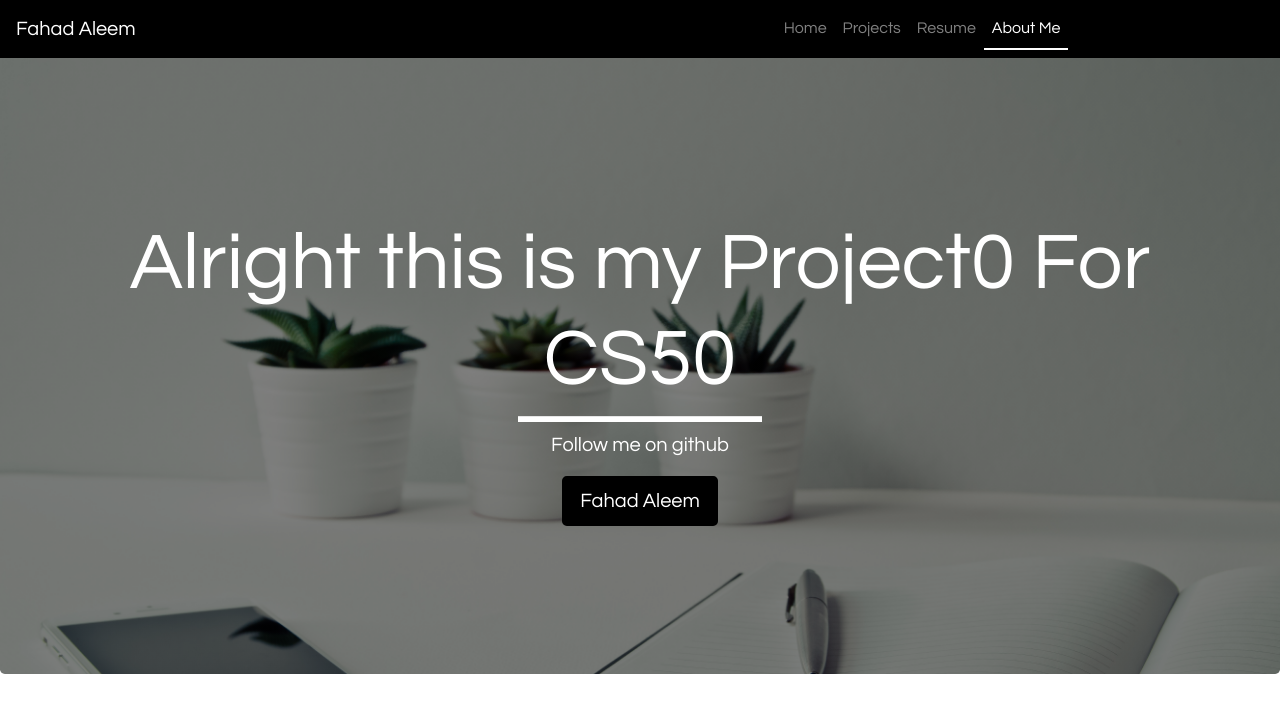
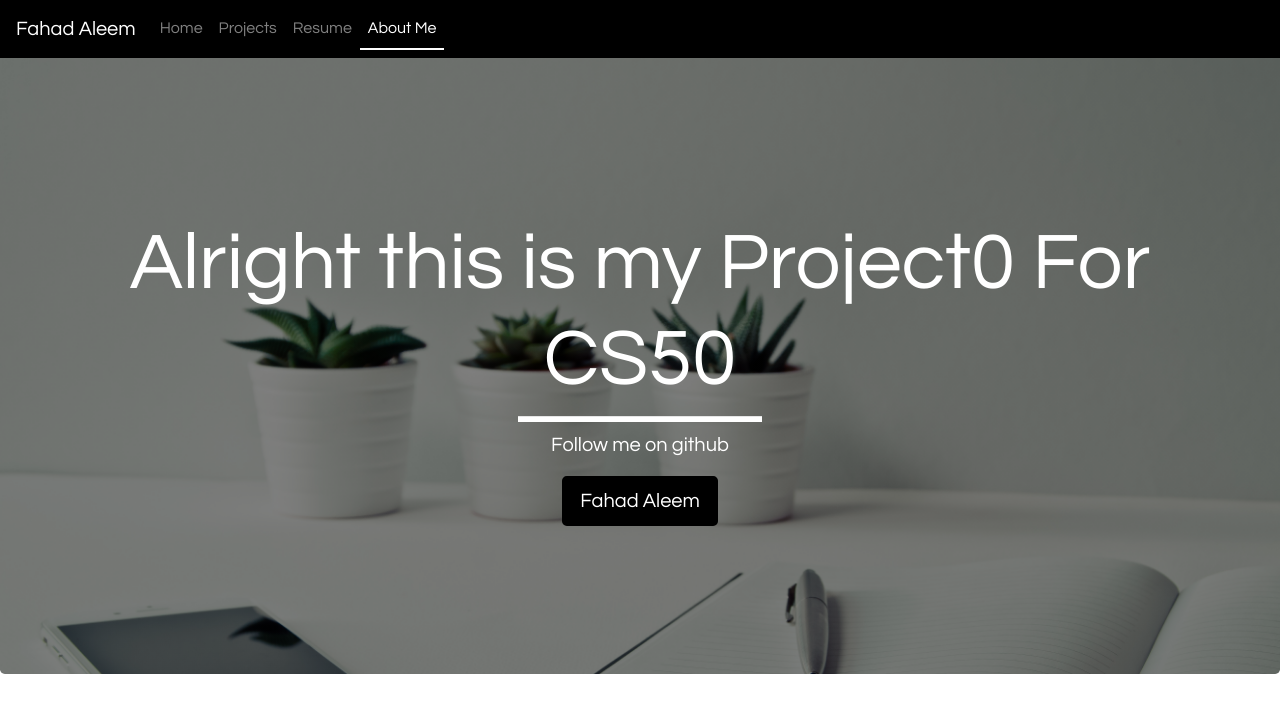
Before and after one commit to fahadaleem/project0, a plain HTML site: page about.html in a window 1280 px wide. Drawn offline with nearby package versions, Linux system fonts and the light colour scheme.

Commit message:
Update about.html

```diff
--- a/about.html
+++ b/about.html
@@ -14,7 +14,7 @@ bs-<!doctype html>
       <div class="container">
     <nav class="navbar navbar-expand-sm navbar-dark bg-primary fixed-top">
         <a class="navbar-brand" href="#">Fahad Aleem</a>
-        <hr class="hr" style="background-color: black; width:50%">
+
         <button class="navbar-toggler d-lg-none justify-content-start" type="button" data-toggle="collapse" data-target="#collapsibleNavId" aria-controls="collapsibleNavId"
             aria-expanded="false" aria-label="Toggle navigation">
             <span class="navbar-toggler-icon"></span></button>
```
